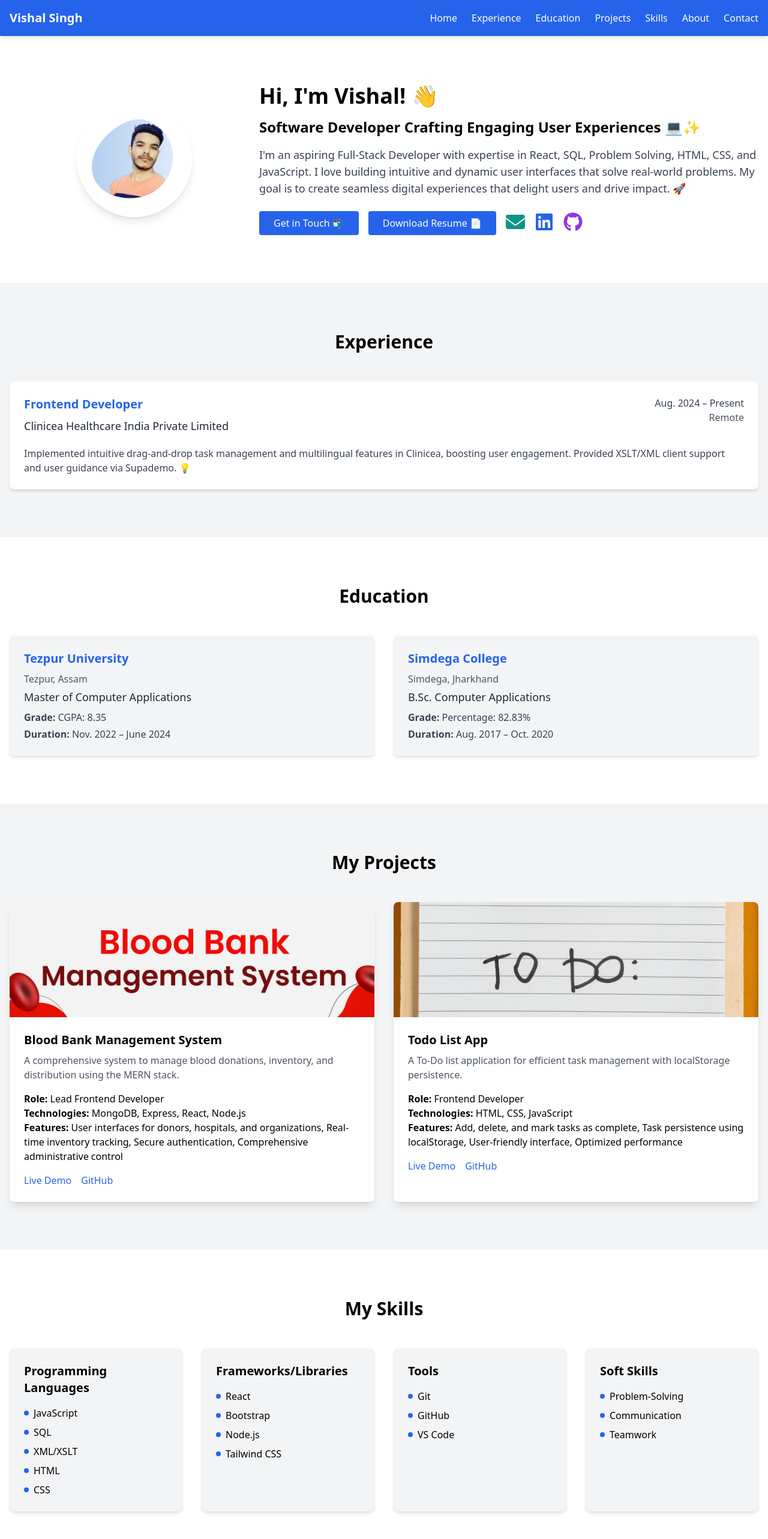
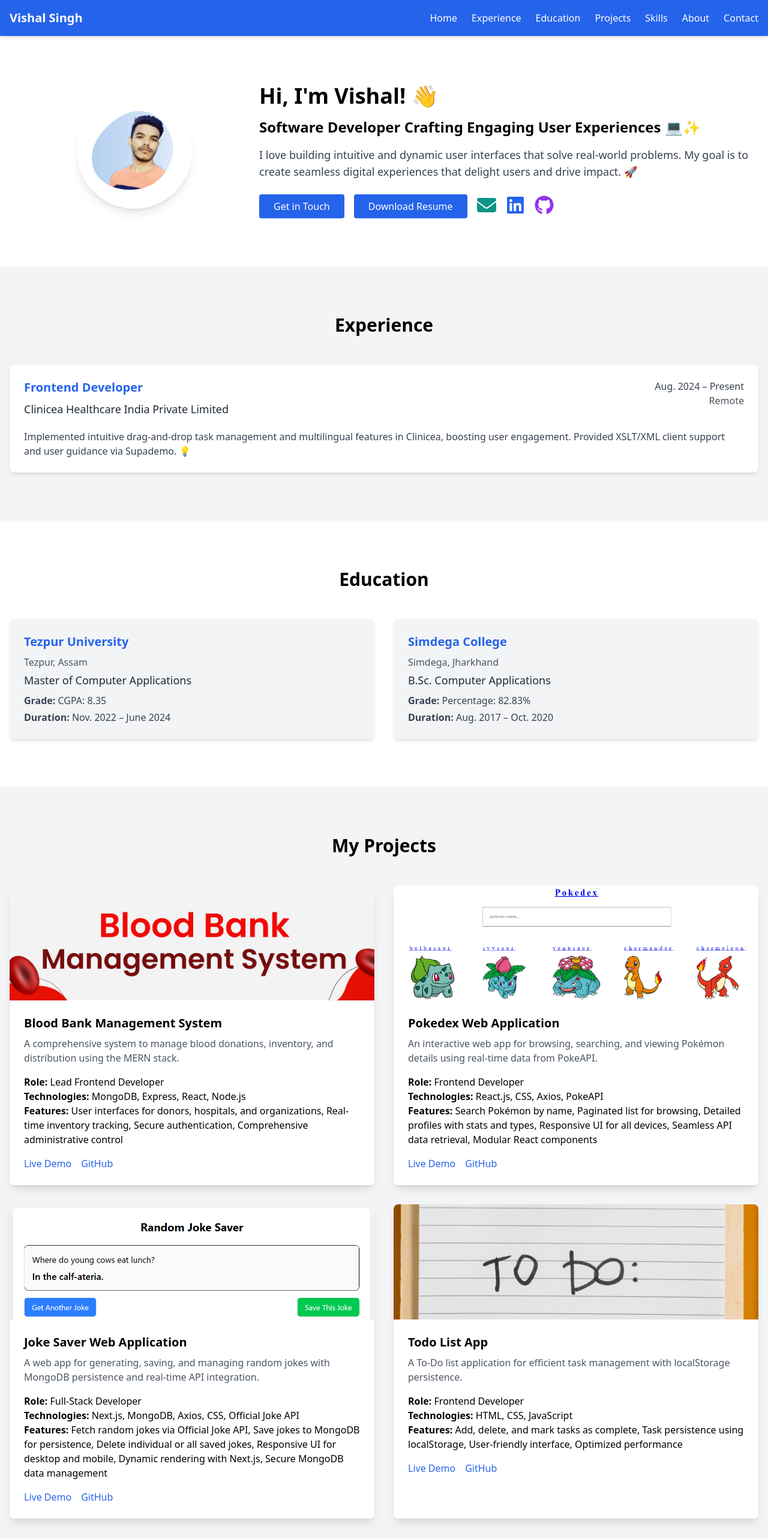
Before and after one commit to Vishal-Kumar-Singh-18/portfolio, a React (Vite) app: page / in a window 1280 px wide. Shown: the top 2566 px of the page at 60% size. Built offline with nearby package versions, Linux system fonts and the light colour scheme.

Commit message:
Add Projects

```diff
--- a/src/components/Introduction.jsx
+++ b/src/components/Introduction.jsx
@@ -22,9 +22,7 @@ function Introduction() {
             Software Developer Crafting Engaging User Experiences 💻✨
           </h2>
           <p className="text-base sm:text-lg text-gray-700 mb-6">
-            I'm an aspiring Full-Stack Developer with expertise in React, SQL,
-            Problem Solving, HTML, CSS, and JavaScript. I love building
-            intuitive and dynamic user interfaces that solve real-world
+            I love building intuitive and dynamic user interfaces that solve real-world
             problems. My goal is to create seamless digital experiences that
             delight users and drive impact. 🚀
           </p>
@@ -34,7 +32,7 @@ function Introduction() {
                 href="#contact"
                 className="bg-blue-600 text-white px-6 py-2 rounded hover:bg-blue-700"
               >
-                Get in Touch 📬
+                Get in Touch
               </a>
               <a
                 href="https://drive.google.com/file/d/1pbKawz9lHwS547Vsxni5XN7hfQNk8kkS/view"
@@ -42,7 +40,7 @@ function Introduction() {
                 rel="noopener noreferrer"
                 className="bg-blue-600 text-white px-6 py-2 rounded hover:bg-blue-700"
               >
-                Download Resume 📄
+                Download Resume
               </a>
             </div>
             <div className="flex space-x-4">
--- a/src/components/Projects.jsx
+++ b/src/components/Projects.jsx
@@ -1,5 +1,7 @@
 import project1 from "../assets/project1.png"; // Blood Bank Management System screenshot in src/assets/
 import project2 from "../assets/project2.jpg"; // Todo List App screenshot in src/assets/
+import project3 from "../assets/project3.png"; // Pokedex App screenshot in src/assets/
+import project4 from "../assets/project4.png"; // Joke Saver App screenshot in src/assets/
 
 function Projects() {
   const projects = [
@@ -19,6 +21,42 @@ function Projects() {
       github:
         "https://github.com/Vishal-Kumar-Singh-18/Blood-bank-management-system",
       image: project1,
+    },
+    {
+      title: "Pokedex Web Application",
+      overview:
+        "An interactive web app for browsing, searching, and viewing Pokémon details using real-time data from PokeAPI.",
+      role: "Frontend Developer",
+      technologies: ["React.js", "CSS", "Axios", "PokeAPI"],
+      features: [
+        "Search Pokémon by name",
+        "Paginated list for browsing",
+        "Detailed profiles with stats and types",
+        "Responsive UI for all devices",
+        "Seamless API data retrieval",
+        "Modular React components"
+      ],
+      demo: "https://pokedex-react-u6i2.onrender.com/",
+      github: "https://github.com/Vishal-Kumar-Singh-18/Pokedex-React",
+      image: project3,
+    },
+    {
+      title: "Joke Saver Web Application",
+      overview:
+        "A web app for generating, saving, and managing random jokes with MongoDB persistence and real-time API integration.",
+      role: "Full-Stack Developer",
+      technologies: ["Next.js", "MongoDB", "Axios", "CSS", "Official Joke API"],
+      features: [
+       "Fetch random jokes via Official Joke API",
+    "Save jokes to MongoDB for persistence",
+    "Delete individual or all saved jokes",
+    "Responsive UI for desktop and mobile",
+    "Dynamic rendering with Next.js",
+    "Secure MongoDB data management"
+      ],
+      demo: "https://joke-saver.onrender.com/",
+      github: "https://github.com/Vishal-Kumar-Singh-18/joke-saver",
+      image: project4,
     },
     {
       title: "Todo List App",
```
Also changed, not shown: src/assets/project3.png (added), src/assets/project4.png (added).
